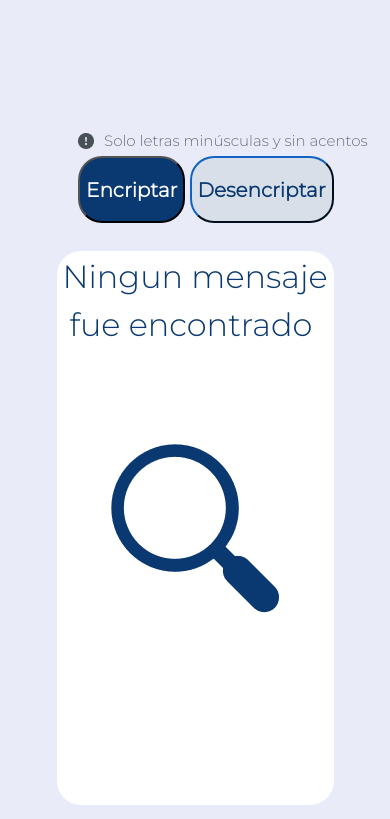
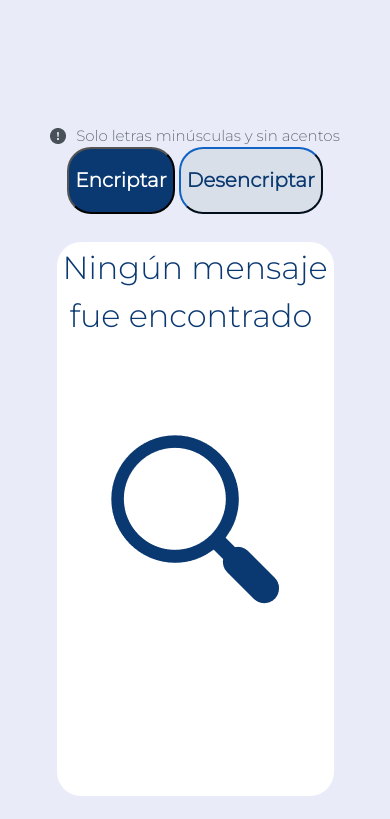
Before and after one commit to medina9316/encriptador_ONE_Oracle, a plain HTML site: page index.html in a window 390 px wide. Shown: the part 580-1399 px from the top of the page. Drawn offline with Linux system fonts and the light colour scheme.

Commit message:
modificación de archivos

```diff
--- a/index.html
+++ b/index.html
@@ -45,7 +45,7 @@
                 <div class="divtextout">
                         <label for="textoutspace"></label>
 
-                        <textarea cols="90" rows="55" id="textoutspace" class="textout_class" required placeholder="Ningun mensaje fue encontrado " style="width: 70%; height: 550px;"></textarea>
+                        <textarea cols="90" rows="55" id="textoutspace" class="textout_class" required placeholder="Ningún mensaje fue encontrado " style="width: 70%; height: 550px;"></textarea>
 
                         <button id="botoncopiar" class="button_copiar" onclick="copiar()">Copiar</button>
                 </div>
--- a/script.js
+++ b/script.js
@@ -46,6 +46,7 @@ function desencriptar(stringEncriptada){
 
 function copiar(){
     mensaje.select();
+    mensaje.setSelectionRange(0, 99999); // For mobile devices
     navigator.clipboard.writeText(mensaje.value);
     mensaje.value="";
     mensaje.style.backgroundImage = "";
--- a/style.css
+++ b/style.css
@@ -209,6 +209,7 @@ main{
 }
 .textin{
     width: 100%;
+    text-align: center;
 }
 .divtextin{
     text-align: center;
@@ -220,13 +221,15 @@ main{
 
 .divtextadvice{
     width: auto;
+    display: inline-flex;
+    margin: auto;
 }
 .textadvice{
     width: auto;
 }
 .buttons{
     width: auto;
-
+    margin: auto;
 }
 
 .button_desencriptar{
```
